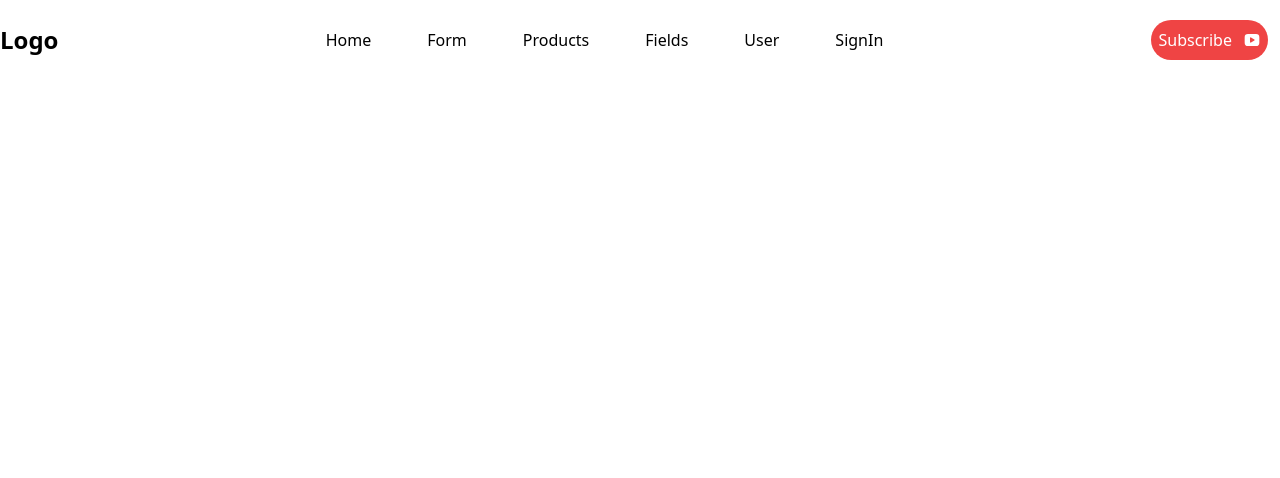
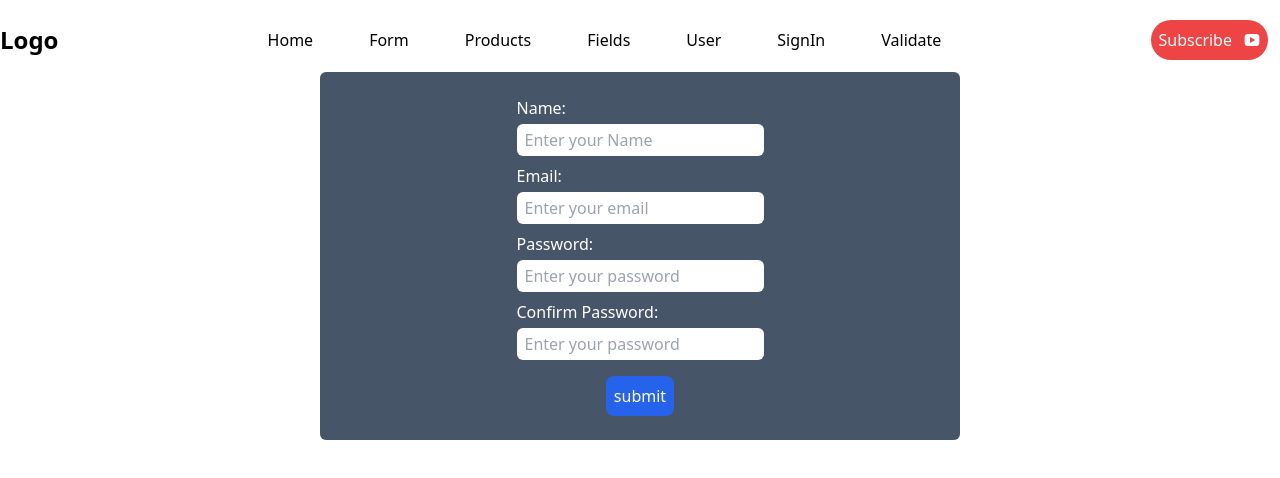
Before and after one commit to iamsushil9817/Reactjs, a React (Vite) app: page /validate in a window 1280 px wide. Shown: the top 478 px of the page. Built offline with nearby package versions, Linux system fonts and the light colour scheme.

Commit message:
validate form and UI Enhancement

```diff
--- a/package.json
+++ b/package.json
@@ -10,10 +10,13 @@
     "preview": "vite preview"
   },
   "dependencies": {
+    "antd": "^5.18.0",
+    "formik": "^2.4.6",
     "react": "^18.2.0",
     "react-dom": "^18.2.0",
     "react-icons": "^5.2.1",
-    "react-router-dom": "^6.23.1"
+    "react-router-dom": "^6.23.1",
+    "yup": "^1.4.0"
   },
   "devDependencies": {
     "@types/react": "^18.2.66",
--- a/src/App.jsx
+++ b/src/App.jsx
@@ -15,6 +15,8 @@ import Fields from "./Pages/Fields";
 import User from "./Pages/User";
 import Admin from "./Pages/Admin";
 import Signout from "./Components/Signout";
+import Validate from "./Pages/Validate";
+import Proddetails from "./Pages/Proddetails";
 
 function App() {
   // const [count, setCount] = useState(0)
@@ -44,6 +46,8 @@ function App() {
         <Route path="/auth" element={<User />}></Route>
         <Route path="/admin" element={<Admin />}></Route>
         <Route path="/signout" element={<Signout />}></Route>
+        <Route path="/validate" element={<Validate />}></Route>
+        <Route path="/proddetails/:id" element={<Proddetails />}></Route>
       </Routes>
     </>
   );
--- a/src/Components/Header.jsx
+++ b/src/Components/Header.jsx
@@ -48,9 +48,12 @@ const Header = (props) => {
         )}
         {Token && (
           <div>
-            {user} {lname}{" "}
+            {user} {lname}
           </div>
         )}
+        <Link to={"/validate"} className="hover:font-bold cursor-pointer">
+          Validate
+        </Link>
       </ul>
       <button className="bg-red-500 rounded-full text-white flex p-2 items-center mr-3">
         Subscribe <TbBrandYoutubeFilled className="ml-3" />
--- a/src/Components/IntroPost.jsx
+++ b/src/Components/IntroPost.jsx
@@ -1,5 +1,8 @@
 import React, { useEffect, useState } from "react";
 import { Link } from "react-router-dom";
+import { Card } from "antd";
+import Loading from "./Loading";
+// const { Meta } = Card;
 
 const IntroPost = ({ getvalue }) => {
   const [posts, setPosts] = useState([]);
@@ -12,6 +15,7 @@ const IntroPost = ({ getvalue }) => {
       const res = await fetch(url);
       const data = await res.json();
       setPosts(data);
+      console.log(data);
       // setFilteredPosts(data);
       setLoading(false);
     } catch (error) {
@@ -32,16 +36,19 @@ const IntroPost = ({ getvalue }) => {
   }, [getvalue, posts]);
 
   if (loading) {
-    return <h2 className="text-2xl font-bold">Loading...</h2>;
+    return <Loading />;
   }
 
   return (
     <div className="container mx-auto p-4">
       <h1 className="text-3xl font-bold mb-4">Posts</h1>
-      <div className="grid grid-cols-1 md:grid-cols-2 lg:grid-cols-3 gap-4 cursor-pointer">
+      <div className="grid grid-cols-1 md:grid-cols-2 lg:grid-cols-3 gap-4 cursor-pointer ">
         {filteredPosts.map((post) => (
           <Link key={post.id} to={`/details/${post.id}`}>
-            <div className="bg-white shadow-md rounded-lg p-4">
+            <div className="bg-white shadow-md rounded-lg p-4 ">
+              <div className="flex justify-center">
+                <img src={post.image} className=" h-52 flex justify-center  " />
+              </div>
               <h2 className="text-xl font-semibold mb-2">{post.title}</h2>
               {/* <p className="text-gray-700">{post.description}</p> */}
             </div>
--- /dev/null
+++ b/src/Components/Loading.jsx
@@ -0,0 +1,16 @@
+import React from "react";
+import { Flex, Spin } from "antd";
+
+const Loading = () => {
+  return (
+    <div>
+      <Flex align="center" gap="middle">
+        <Spin size="small" />
+        <Spin />
+        <Spin size="large" />
+      </Flex>
+    </div>
+  );
+};
+
+export default Loading;
--- a/src/Pages/Blogdetails.jsx
+++ b/src/Pages/Blogdetails.jsx
@@ -18,23 +18,17 @@ const Blogdetails = () => {
     getsingleid();
   }, [id]);
   return (
-    <div className="mx-auto w-[80%] bg-slate-500 rounded-sm text-white ">
+    <div className="mx-auto w-[40%] rounded-sm text-white mt-8  ">
       <div className="p-2">
-        <h1>
-          {" "}
-          <span className="text-2xl"> Title :</span>
-          {one.title}
-        </h1>
-        <h2>
-          {" "}
-          <span className="text-2xl"> Price: </span>
-          {one.price}
-        </h2>
-        <p>
-          {" "}
-          <span className="text-2xl">Desc:</span>
-          {one.description}
-        </p>
+        <div className="flex justify-center ">
+          <img src={one.image} className="h-60" />
+        </div>
+        <div className="mt-2">
+          <h1 className="text-black font-bold text-3xl"> {one.title}.</h1>
+        </div>
+        <div className="mt-2">
+          <p className="text-black text-xl">{one.description}.</p>
+        </div>
       </div>
     </div>
   );
--- /dev/null
+++ b/src/Pages/Proddetails.jsx
@@ -0,0 +1,22 @@
+import React, { useEffect } from "react";
+import { useParams } from "react-router-dom";
+
+const Proddetails = () => {
+  const { id } = useParams();
+  useEffect(() => {
+    const updatebypid = async () => {
+      try {
+        const res = await fetch(`https://dummyjson.com/products/${id}`);
+        const json = await res.json();
+        console.log(json.products);
+      } catch (error) {
+        console.log(error);
+      }
+    };
+    updatebypid();
+  });
+
+  return <div>Proddetails</div>;
+};
+
+export default Proddetails;
--- a/src/Pages/Products.jsx
+++ b/src/Pages/Products.jsx
@@ -1,6 +1,9 @@
 import React, { useEffect, useState } from "react";
+import { useNavigate } from "react-router-dom";
+import Loading from "../Components/Loading";
 
 const Products = () => {
+  const navigate = useNavigate();
   const [product, setProduct] = useState([]);
   const [error, setError] = useState(null);
   const [loading, setLoading] = useState(true);
@@ -22,18 +25,32 @@ const Products = () => {
     fetchedapi();
   }, []);
   if (loading) {
-    return <p className="text-2xl">Loading...</p>;
+    return <Loading />;
   }
 
   return (
     <div className="mx-auto pb-4 w-[88%]">
       <h1 className=" font-bold ">Products...</h1>
       {error && <p> Error :{error}</p>}
-      <div className=" grid grid-cols-3 gap-4">
+      <div className=" grid grid-cols-3 gap-4  ">
         {product.map((prod) => {
           return (
-            <div className=" p-4  bg-slate-500 rounded-md " key={prod.id}>
-              <h1 className="text-white">{prod.title}</h1>
+            <div
+              className="   bg-white shadow-md rounded-lg p-4 border "
+              key={prod.id}
+            >
+              <div className="flex justify-center">
+                <img src={prod.images} className="h-52" />
+              </div>
+              <h1 className=" text-2xl mb-2">{prod.title}</h1>
+              <div>
+                <button
+                  className="bg-blue-600 px-3 py-2 text-white rounded-lg"
+                  onClick={() => navigate(`proddetails/${prod.id}`)}
+                >
+                  More Details...
+                </button>
+              </div>
             </div>
           );
         })}
--- /dev/null
+++ b/src/Pages/Validate.jsx
@@ -0,0 +1,121 @@
+import React from "react";
+import { useFormik } from "formik";
+import { signupSchema } from "../schemas";
+const initialValues = {
+  name: "",
+  email: "",
+  password: "",
+  confirmpassword: "",
+};
+const Validate = () => {
+  const { values, errors, touched, handleBlur, handleChange, handleSubmit } =
+    useFormik({
+      initialValues: initialValues,
+      validationSchema: signupSchema,
+      onSubmit: (values, action) => {
+        console.log(values);
+        action.resetForm();
+      },
+    });
+
+  return (
+    <div className="container mx-auto w-[50%] bg-slate-600 rounded-md p-6">
+      <form className="flex flex-col items-center" onSubmit={handleSubmit}>
+        <div className="mb-2">
+          <div className="text-white">
+            <label htmlFor="name">Name:</label>
+          </div>
+          <div>
+            <input
+              type="text"
+              id="name"
+              name="name"
+              autoComplete="off"
+              placeholder="Enter your Name"
+              className="rounded-md px-2 py-1 border-solid mt-1"
+              value={values.name}
+              onChange={handleChange}
+              onBlur={handleBlur}
+            />
+            {errors.name && touched.name ? (
+              <p className="text-white">{errors.name}</p>
+            ) : null}
+          </div>
+        </div>
+        <div className="mb-2">
+          <div className="text-white">
+            <label htmlFor="email">Email:</label>
+          </div>
+          <div>
+            <input
+              type="email"
+              id="email"
+              name="email"
+              autoComplete="off"
+              placeholder="Enter your email"
+              className="rounded-md px-2 py-1 border-solid mt-1 "
+              value={values.email}
+              onChange={handleChange}
+              onBlur={handleBlur}
+            />
+            {errors.email && touched.email ? (
+              <p className="text-white">{errors.email}</p>
+            ) : null}
+          </div>
+        </div>
+        <div className="mb-2">
+          <div className="text-white">
+            <label htmlFor="password">Password:</label>
+          </div>
+          <div>
+            <input
+              type="password"
+              id="password"
+              name="password"
+              autoComplete="off"
+              placeholder="Enter your password"
+              className="rounded-md px-2 py-1 border-solid mt-1"
+              value={values.password}
+              onChange={handleChange}
+              onBlur={handleBlur}
+            />
+            {errors.password && touched.password ? (
+              <p className="text-white">{errors.password}</p>
+            ) : null}
+          </div>
+        </div>
+        <div className="mb-2">
+          <div className="text-white">
+            <label htmlFor="confirmpassword">Confirm Password:</label>
+          </div>
+          <div>
+            <input
+              type="password"
+              id="confirmpassword"
+              name="confirmpassword"
+              autoComplete="off"
+              placeholder="Enter your password"
+              className="rounded-md px-2 py-1 border-solid mt-1"
+              value={values.confirmpassword}
+              onChange={handleChange}
+              onBlur={handleBlur}
+            />
+            {errors.confirmpassword && touched.confirmpassword ? (
+              <p className="text-white">{errors.confirmpassword}</p>
+            ) : null}
+          </div>
+        </div>
+        <div>
+          <button
+            type="submit"
+            className="text-white bg-blue-600 rounded-lg p-2 mt-2 hover:font-bold"
+          >
+            submit
+          </button>
+        </div>
+      </form>
+    </div>
+  );
+};
+
+export default Validate;
--- /dev/null
+++ b/src/schemas/index.jsx
@@ -0,0 +1,10 @@
+import * as Yup from "yup";
+
+export const signupSchema = Yup.object({
+  name: Yup.string().min(2).max(8).required("pleae enter your name"),
+  email: Yup.string().email().required("please enter the email"),
+  password: Yup.string().min(6).required("please enter the password"),
+  confirmpassword: Yup.string()
+    .required("please re enter your password")
+    .oneOf([Yup.ref("password"), null], "password must match"),
+});
```
Also changed, not shown: 1 other file (tests, documents, lock files or other folders).
